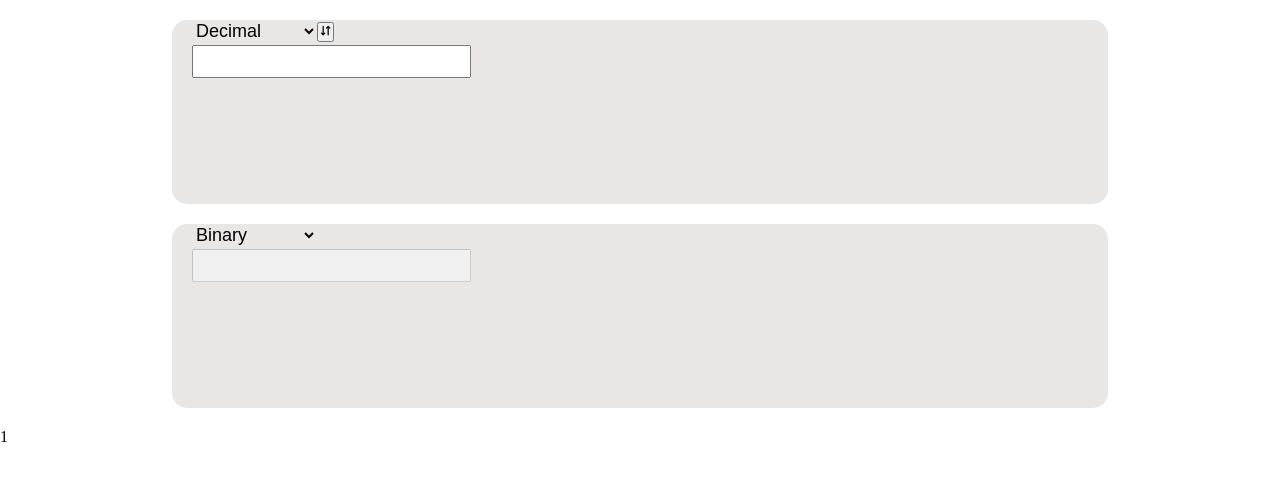
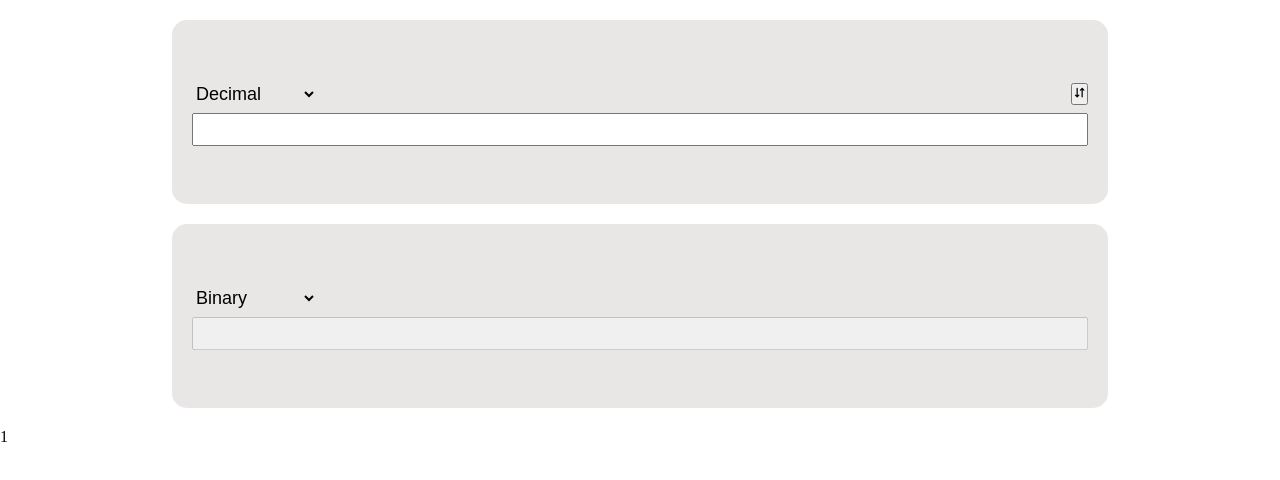
Before and after one commit to Aditya-Attrish/react-project, a React (Vite) app in the folder Converter/: page / in a window 1280 px wide. Shown: the top 480 px of the page. Built offline with nearby package versions, Linux system fonts and the light colour scheme.

Commit message:
update Converter/src/index.css

```diff
--- a/Converter/src/index.css
+++ b/Converter/src/index.css
@@ -8,3 +8,25 @@ body{
   flex-direction: column;
   justify-items: center;
 }
+
+.d-flex{
+  display: flex;
+}
+
+.cols{
+  flex-direction: column;
+}
+
+.between{
+  justify-content: space-between;
+}
+
+.my-1{
+  margin: 5px 0;
+}
+
+.butt{
+  font-size: 13px;
+  padding: 3px 10px;
+  border-radius: 5px;
+}
```
